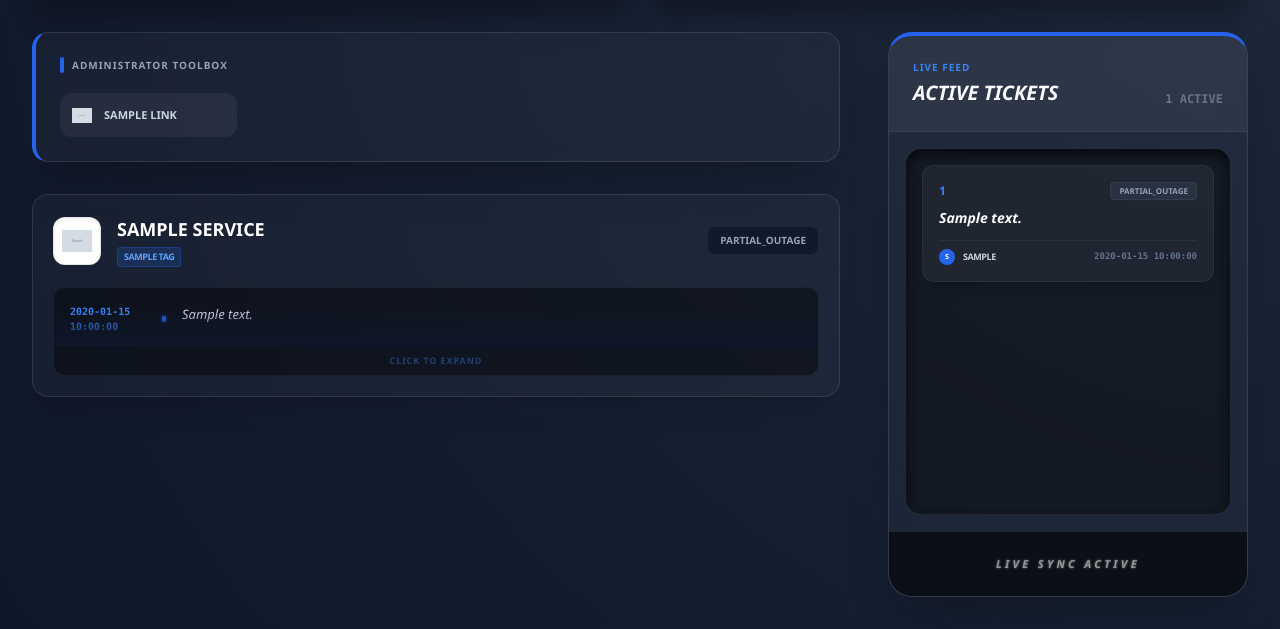
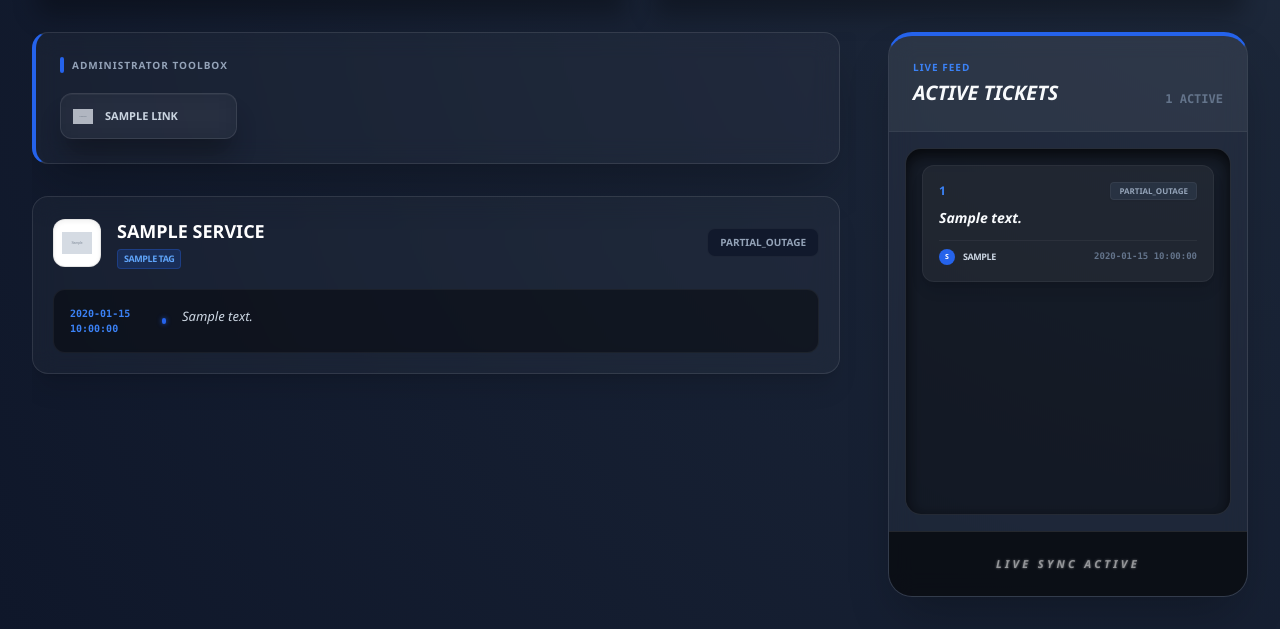
Before and after one commit to rtveit-60/it-projects, a Flask app: template service-status-page/templates/index.html in a window 1280 px wide. Shown: the part 171-800 px from the top of the page. Run offline with Flask 3, Linux system fonts and the light colour scheme; the template is opened without the code that fills it: most values are stand-ins (such as "Sample title", 1, 10 or a date in 2020); grey boxes marked "Sample" are stand-in pictures; some libraries are stand-ins or nearby versions.

Commit message:
updated the github outage logic and added the ability to display multiple service outages at the same time, made minor UI improvements

```diff
--- a/service-status-page/app.py
+++ b/service-status-page/app.py
@@ -5,48 +5,73 @@ from flask import Flask, render_template
 from requests.auth import HTTPBasicAuth
 
 # Import configuration from data.py
-from data import ADMIN_LINKS, RAW_TICKETS, ON_CALL_USER, MAINTENANCE_INFO, ATLASSIAN_TARGETS
+# ADDED: GITHUB_WATCHLIST to the imports
+from data import ADMIN_LINKS, RAW_TICKETS, ON_CALL_USER, MAINTENANCE_INFO, ATLASSIAN_TARGETS, GITHUB_WATCHLIST
 
 app = Flask(__name__)
 
 # --- JIRA CONFIGURATION ---
-LIVE_JIRA = False # Toggle to True for production
+LIVE_JIRA = False
 JIRA_DOMAIN = "your-domain.atlassian.net"
 JIRA_EMAIL = "your-email@company.com"
 JIRA_API_TOKEN = "your-token"
 JIRA_PROJECT_KEY = "IT"
 
-# Visual priority for the service tiles
 SERVICE_ORDER = ["GitHub", "Atlassian", "AWS EC2", "AWS S3", "AWS Lambda"]
 
 def get_jira_tickets():
-    """Fetches tickets; fallback to data.py if API is disabled/fails."""
     if not LIVE_JIRA: return RAW_TICKETS
-    # (Actual Jira API request logic goes here)
     return RAW_TICKETS
 
 def get_health_data():
-    """Aggregates all vendor statuses with unified class mapping."""
     results = []
 
-    # GITHUB SCANNER
+    # --- 1. GITHUB MULTI-COMPONENT SCANNER ---
     try:
+        # We fetch the full summary which includes all components
         gh_resp = requests.get("https://www.githubstatus.com/api/v2/summary.json", timeout=3)
         gh_data = gh_resp.json()
-        indicator = gh_data.get('status', {}).get('indicator', 'none')
+
+        # Default 'Good' State
+        gh_status = "All Systems Operational"
+        gh_class = "good"
+        gh_tags = []
+
+        # Scan specifically for components in our Watchlist
+        for component in gh_data.get('components', []):
+            if component['name'] in GITHUB_WATCHLIST and component['status'] != 'operational':
+                gh_tags.append(component['name'])
+
+                # Determine Severity
+                if component['status'] == 'major_outage':
+                    gh_class = 'critical'
+                    gh_status = "Major Outage"
+                elif component['status'] == 'partial_outage' and gh_class != 'critical':
+                    gh_class = 'warning'
+                    gh_status = "Partial Outage"
+                elif component['status'] == 'degraded_performance' and gh_class != 'critical':
+                    gh_class = 'warning'
+                    gh_status = "Degraded"
+
+        # Fallback: If a watched component isn't listed but the global flag is red
+        if not gh_tags and gh_data.get('status', {}).get('indicator') != 'none':
+             gh_status = gh_data.get('status', {}).get('description')
+             gh_class = "warning"
+             gh_tags = ["Global Issue"]
+
         results.append({
             "name": "GitHub",
-            "status": gh_data.get('status', {}).get('description'),
-            "class": "good" if indicator == "none" else ("critical" if indicator in ['major', 'critical'] else "warning"),
+            "status": gh_status,
+            "class": gh_class,
             "logo": "https://github.githubassets.com/images/modules/logos_page/GitHub-Mark.png",
             "url": "https://www.githubstatus.com",
             "feed": [{"time": i['created_at'][11:16], "text": i['name']} for i in gh_data.get('incidents', [])[:3]],
-            "tag": "Global"
+            "tag": gh_tags if gh_tags else "Global"
         })
     except:
-        results.append({"name": "GitHub", "status": "Offline", "class": "critical", "tag": "ERROR"})
+        results.append({"name": "GitHub", "status": "API Error", "class": "critical", "tag": "ERROR"})
 
-    # AWS SCANNER (RSS)
+    # --- 2. AWS SCANNER (RSS) ---
     aws_map = {"EC2": "ec2-us-east-1", "S3": "s3-us-east-1", "Lambda": "lambda-us-east-1"}
     for name, slug in aws_map.items():
         try:
@@ -68,7 +93,7 @@ def get_health_data():
             })
         except: continue
 
-    # ATLASSIAN MULTI-SCANNER
+    # --- 3. ATLASSIAN MULTI-SCANNER ---
     atl_status = {"status": "Operational", "class": "good", "tags": [], "feed": []}
     for target in ATLASSIAN_TARGETS:
         try:
--- a/service-status-page/data.py
+++ b/service-status-page/data.py
@@ -41,6 +41,17 @@ ATLASSIAN_TARGETS = [
         "api": "https://atlassian-access.status.atlassian.com/api/v2/summary.json",
         "url": "https://atlassian-access.status.atlassian.com"
     }
+]
+
+# --- GITHUB WATCHLIST ---
+GITHUB_WATCHLIST = [
+    "Git Operations",
+    "API Requests",
+    "Actions",
+    "Pull Requests",
+    "Issues",
+    "Copilot",
+    "Pages"
 ]
 
 # --- MOCK TICKET DATA ---
--- a/service-status-page/templates/index.html
+++ b/service-status-page/templates/index.html
@@ -8,8 +8,24 @@
     <style>
         body { background-color: #0f172a; background-image: radial-gradient(circle at top right, #1e293b, #0f172a); color: #f8fafc; font-family: 'Segoe UI', sans-serif; }
 
-        .glass-float { background: rgba(255, 255, 255, 0.03); backdrop-filter: blur(12px); border: 1px solid rgba(255, 255, 255, 0.1); box-shadow: 0 20px 25px -5px rgba(0, 0, 0, 0.3), inset 0 1px 1px rgba(255, 255, 255, 0.05); transition: all 0.3s cubic-bezier(0.4, 0, 0.2, 1); }
+        /* 1. FLOATING GLASS (Moves on Hover) - For Service Tiles & Admin Buttons */
+        .glass-float {
+            background: rgba(255, 255, 255, 0.03);
+            backdrop-filter: blur(12px);
+            border: 1px solid rgba(255, 255, 255, 0.1);
+            box-shadow: 0 20px 25px -5px rgba(0, 0, 0, 0.3), inset 0 1px 1px rgba(255, 255, 255, 0.05);
+            transition: all 0.3s cubic-bezier(0.4, 0, 0.2, 1);
+        }
         .glass-float:hover { transform: translateY(-3px); box-shadow: 0 25px 50px -12px rgba(0, 0, 0, 0.5); }
+
+        /* 2. ANCHORED GLASS (Static) - For Main Containers (Toolbox & Sidebar) */
+        .glass-anchor {
+            background: rgba(255, 255, 255, 0.03);
+            backdrop-filter: blur(12px);
+            border: 1px solid rgba(255, 255, 255, 0.1);
+            box-shadow: 0 20px 25px -5px rgba(0, 0, 0, 0.3), inset 0 1px 1px rgba(255, 255, 255, 0.05);
+            /* No transition or transform here = It stays put */
+        }
 
         /* Animations */
         @keyframes pulse-green { 0% { transform: scale(0.9); box-shadow: 0 0 0 0 rgba(16, 185, 129, 0.7); } 70% { transform: scale(1); box-shadow: 0 0 0 6px rgba(16, 185, 129, 0); } 100% { transform: scale(0.9); box-shadow: 0 0 0 0 rgba(16, 185, 129, 0); } }
@@ -76,11 +92,16 @@
 
     <div class="flex-1 grid grid-cols-1 lg:grid-cols-[1fr_360px] gap-8 min-h-0">
         <div class="overflow-y-auto pr-4 space-y-8">
-            <section class="glass-float rounded-2xl p-6 border-l-4 border-l-blue-600 shadow-2xl">
+
+            <section class="glass-anchor rounded-2xl p-6 border-l-4 border-l-blue-600 shadow-2xl">
                 <div class="flex items-center gap-2 mb-5"><div class="w-1 h-4 bg-blue-600 rounded-full"></div><h2 class="text-[10px] font-black text-slate-400 uppercase tracking-widest">Administrator Toolbox</h2></div>
                 <div class="grid grid-cols-4 gap-4">
-                    {% for link in admin_links %}<a href="{{ link.url }}" target="_blank" class="flex items-center gap-3 bg-white/5 hover:bg-white/10 p-3 rounded-xl transition-all group">
-                        <img src="{{ link.icon }}" class="w-5 h-5 object-contain"><span class="text-[11px] font-bold text-slate-300 group-hover:text-white truncate uppercase">{{ link.name }}</span></a>{% endfor %}
+                    {% for link in admin_links %}
+                    <a href="{{ link.url }}" target="_blank" class="glass-float flex items-center gap-3 p-3 rounded-xl group">
+                        <img src="{{ link.icon }}" class="w-5 h-5 object-contain opacity-80 group-hover:opacity-100 transition-opacity">
+                        <span class="text-[11px] font-bold text-slate-300 group-hover:text-white truncate uppercase">{{ link.name }}</span>
+                    </a>
+                    {% endfor %}
                 </div>
             </section>
 
@@ -101,17 +122,37 @@
                         </div>
                         <div class="text-[10px] font-black uppercase px-3 py-1.5 rounded-lg border {% if 'Operational' in service.status or 'Nominal' in service.status %}bg-emerald-500/10 text-emerald-400 border-emerald-500/20{% elif 'Degraded' in service.status or 'Issue' in service.status %}bg-amber-500/10 text-amber-400 border-amber-500/20{% else %}bg-slate-900/80 text-slate-400 border-white/5{% endif %}">{{ service.status }}</div>
                     </div>
-                    {% if service.feed %}<div class="bg-black/40 mx-5 mb-5 rounded-xl border border-white/5 cursor-pointer hover:bg-black/60 group overflow-hidden" onclick="this.classList.toggle('expanded');">
-                        <div class="message-fade-container p-4 space-y-4">{% for msg in service.feed %}<div class="flex gap-4 items-start {% if not loop.first %}pt-4 border-t border-white/5{% endif %}">
-                            <div class="flex items-center gap-3 shrink-0 w-24"><span class="text-[10px] font-mono font-bold text-blue-500">{{ msg.time }}</span><div class="w-1.5 h-1.5 rounded-full bg-blue-600 shadow-[0_0_5px_rgba(37,99,235,0.8)]"></div></div>
-                            <div class="text-[13px] text-slate-300 text-justify leading-relaxed flex-1 font-medium italic">{{ msg.text }}</div></div>{% endfor %}</div>
-                        <div class="py-2 text-[9px] text-center text-blue-500/40 font-black tracking-widest group-[.expanded]:hidden uppercase">CLICK TO EXPAND</div><div class="py-2 text-[9px] text-center text-slate-600 font-black tracking-widest hidden group-[.expanded]:block uppercase">▲ COLLAPSE</div></div>{% endif %}
+
+                    {% if service.feed %}
+                    {% set needs_expansion = service.feed|length > 1 %}
+                    <div class="bg-black/40 mx-5 mb-5 rounded-xl border border-white/5 overflow-hidden group {% if needs_expansion %}cursor-pointer hover:bg-black/60{% endif %}"
+                        {% if needs_expansion %}onclick="this.classList.toggle('expanded');"{% endif %}>
+
+                        <div class="p-4 space-y-4 {% if needs_expansion %}message-fade-container{% endif %}">
+                            {% for msg in service.feed %}
+                            <div class="flex gap-4 items-start {% if not loop.first %}pt-4 border-t border-white/5{% endif %}">
+                                <div class="flex items-center gap-3 shrink-0 w-24">
+                                    <span class="text-[10px] font-mono font-bold text-blue-500">{{ msg.time }}</span>
+                                    <div class="w-1.5 h-1.5 rounded-full bg-blue-600 shadow-[0_0_5px_rgba(37,99,235,0.8)]"></div>
+                                </div>
+                                <div class="text-[13px] text-slate-300 text-justify leading-relaxed flex-1 font-medium italic">{{ msg.text }}</div>
+                            </div>
+                            {% endfor %}
+                        </div>
+
+                        {% if needs_expansion %}
+                        <div class="py-2 text-[9px] text-center text-blue-500/40 font-black tracking-widest group-[.expanded]:hidden uppercase">CLICK TO EXPAND</div>
+                        <div class="py-2 text-[9px] text-center text-slate-600 font-black tracking-widest hidden group-[.expanded]:block uppercase">▲ COLLAPSE</div>
+                        {% endif %}
+                    </div>
+                    {% endif %}
+
                 </div>{% endfor %}
             </div>
         </div>
 
         <aside class="flex flex-col h-full min-h-0">
-            <div class="glass-float rounded-3xl flex flex-col h-full overflow-hidden border-t-4 border-t-blue-600 shadow-2xl">
+            <div class="glass-anchor rounded-3xl flex flex-col h-full overflow-hidden border-t-4 border-t-blue-600 shadow-2xl">
                 <div class="p-6 bg-white/5 border-b border-white/5 flex justify-between items-end">
                     <div><span class="text-[10px] text-blue-500 font-black uppercase tracking-widest block mb-1">Live Feed</span><h3 class="text-xl font-bold uppercase italic">Active Tickets</h3></div>
                     <div class="text-xs text-slate-500 font-mono font-bold">{{ ticket_feed.tickets|length }} ACTIVE</div>
```
